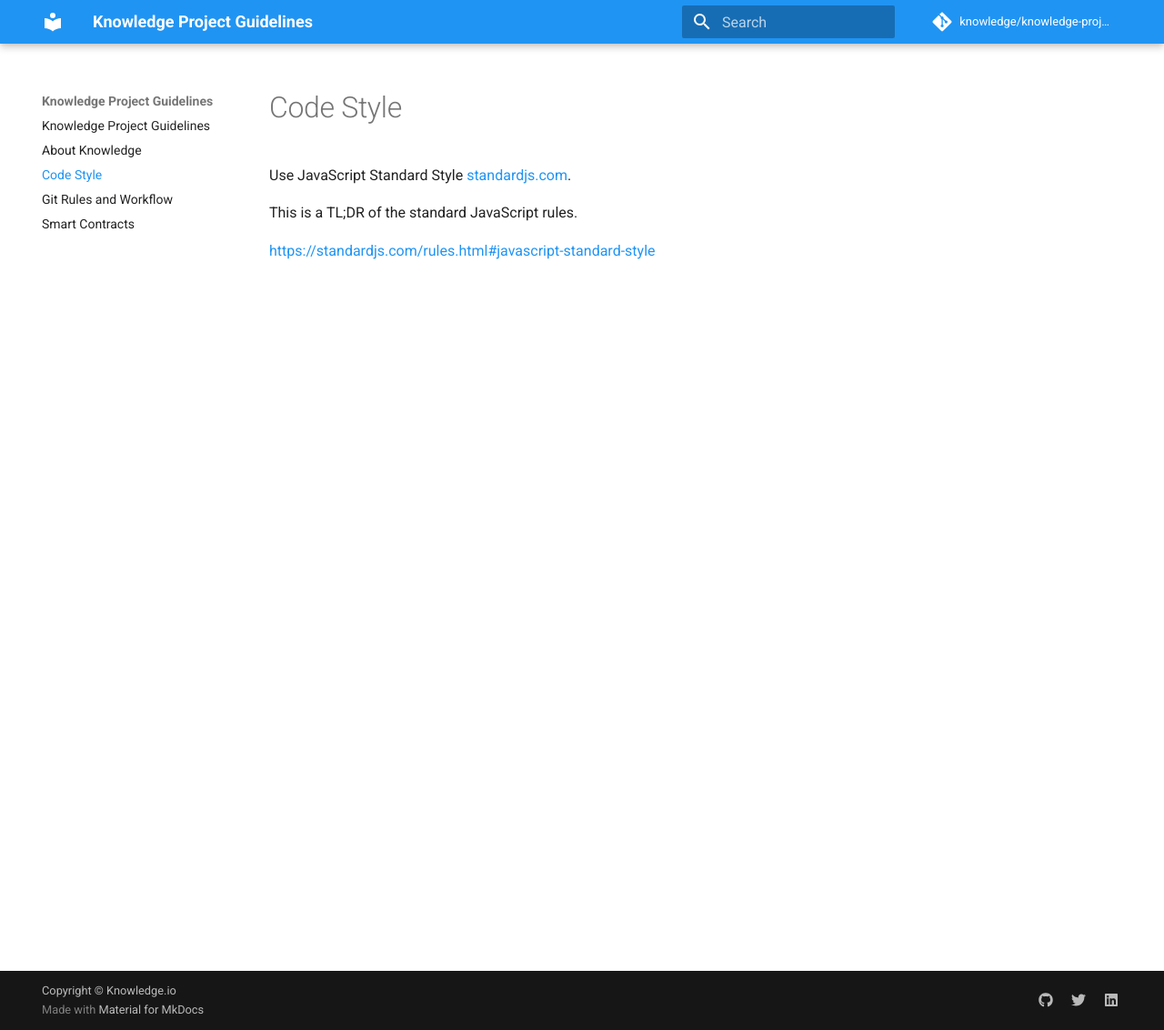
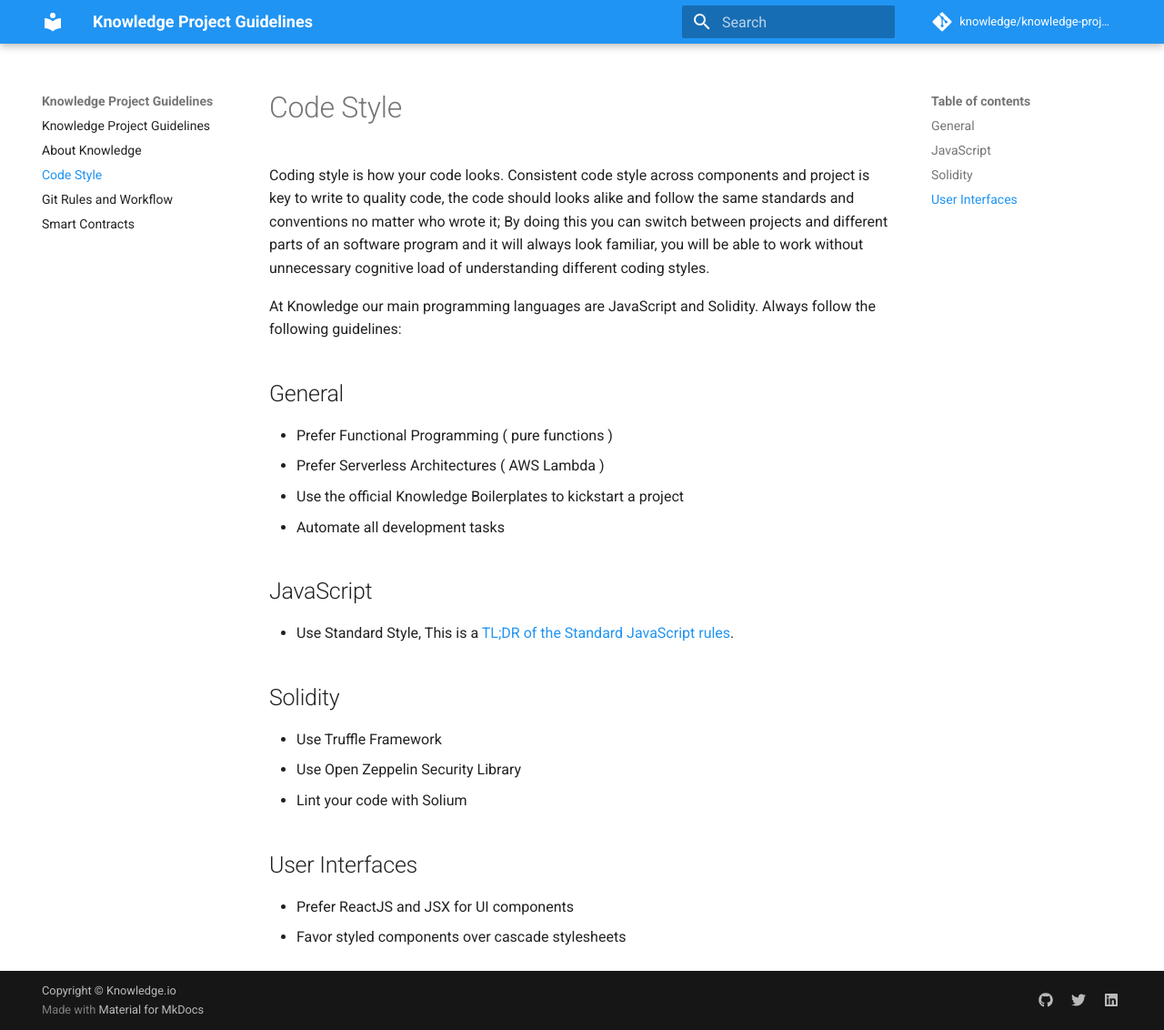
Before and after one commit to fossabot/knowledge-project-guidelines, an MkDocs documentation site: the page built from docs/code-style.md, in a window 1280 px wide and 1132 px high. Shown: the whole window at 91% size. Built offline with MkDocs 1.6.1 and Material for MkDocs 9.7.7, drawn with Linux system fonts in a browser that asks for light colours; comment, search, counter and statistics services are not loaded.

Commit message:
update code style section

```diff
--- a/docs/code-style.md
+++ b/docs/code-style.md
@@ -1,7 +1,24 @@
 # Code Style
 
-Use JavaScript Standard Style [standardjs.com](https://standardjs.com/).
+Coding style is how your code looks. Consistent code style across components and project is key to write to quality code, the code should looks alike and follow the same standards and conventions no matter who wrote it; By doing this you can switch between projects and different parts of an software program and it will always look familiar, you will be able to work without unnecessary cognitive load of understanding different coding styles.
 
-This is a TL;DR of the standard JavaScript rules.
+At Knowledge our main programming languages are JavaScript and Solidity.
+Always follow the following guidelines:
 
-[https://standardjs.com/rules.html#javascript-standard-style](https://standardjs.com/rules.html#javascript-standard-style)
+## General
+- Prefer Functional Programming ( pure functions )
+- Prefer Serverless Architectures ( AWS Lambda )
+- Use the official Knowledge Boilerplates to kickstart a project
+- Automate all development tasks
+
+## JavaScript
+- Use Standard Style, This is a [TL;DR of the Standard JavaScript rules](https://standardjs.com/rules.html#javascript-standard-style).
+
+## Solidity
+- Use Truffle Framework
+- Use Open Zeppelin Security Library
+- Lint your code with Solium
+
+## User Interfaces
+- Prefer ReactJS and JSX for UI components
+- Favor styled components over cascade stylesheets
```
